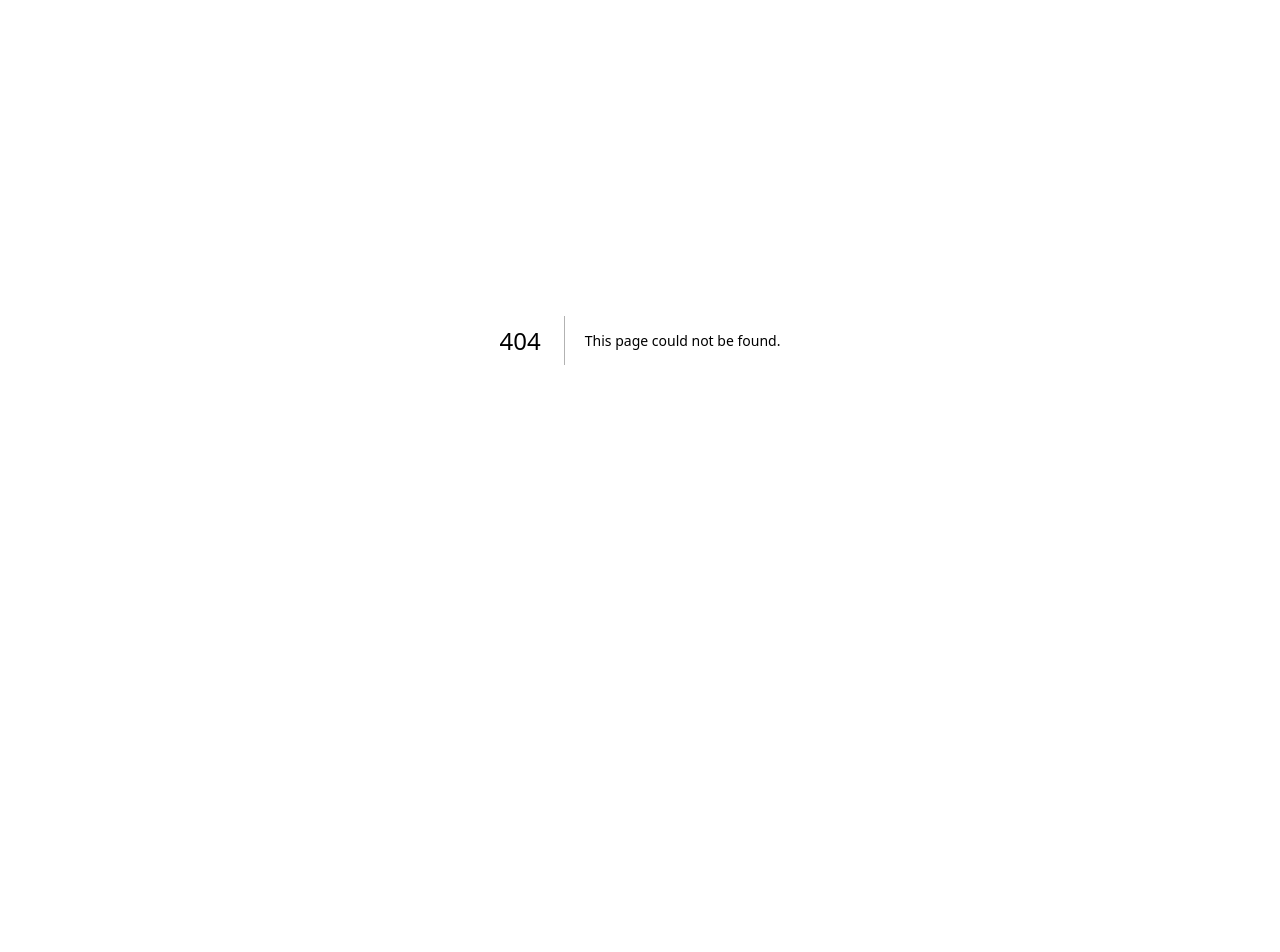
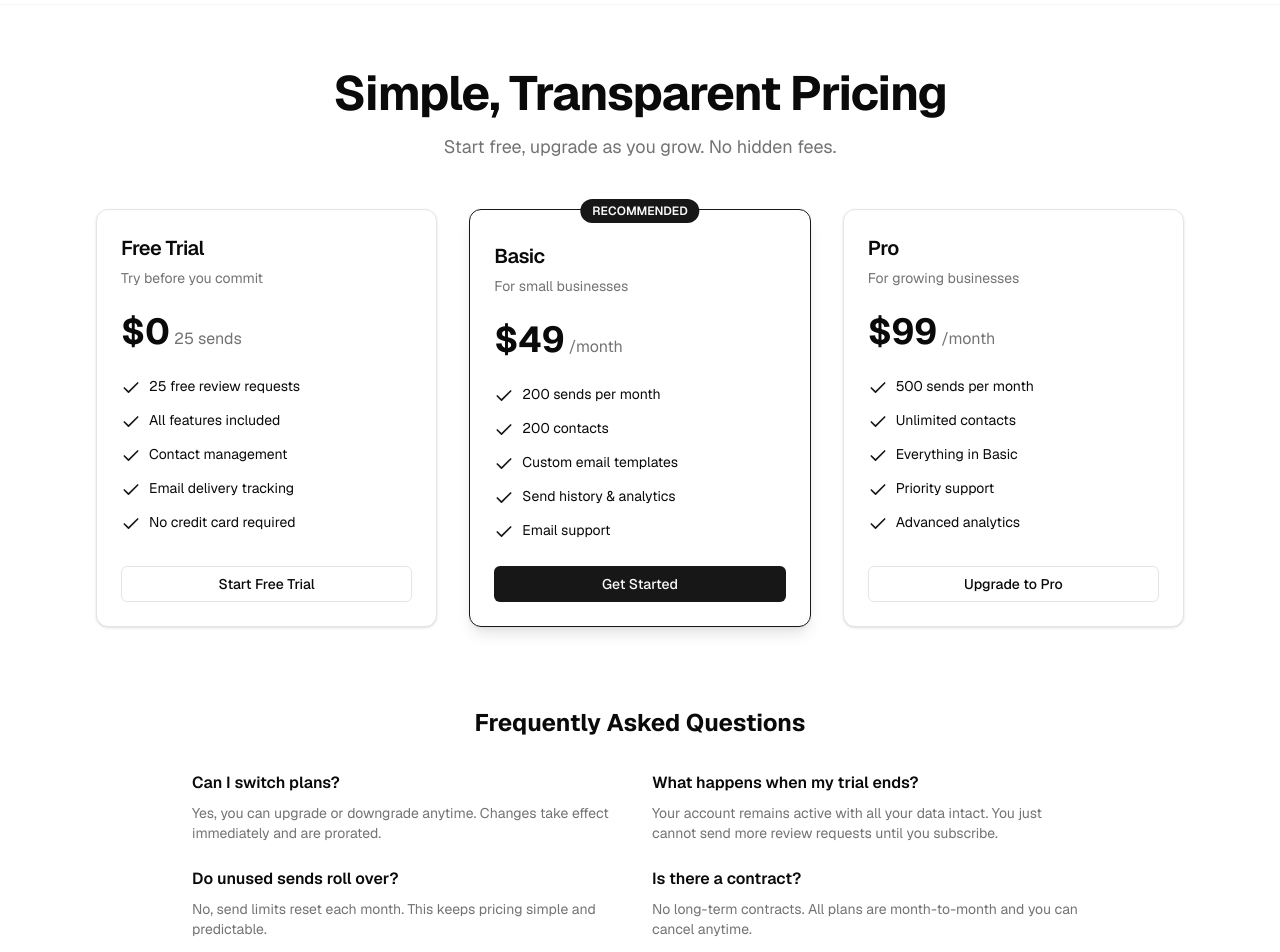
Before and after one commit to aanthonyle28/AvisLoop, a Next.js app: page /pricing in a window 1280 px wide. Before the commit this address had no page. Shown: the part 60-1012 px from the top of the page. Before the commit the page ends 800 px from the top, so only its background shows below. Built offline with nearby package versions, Linux system fonts and the light colour scheme; no server answers.

Commit message:
feat(08-02): create pricing page
- Add /pricing route with metadata for SEO
- Import and render PricingTable component
- Header: 'Simple, Transparent Pricing'
- FAQ section with 4 common questions
- Uses marketing layout (navbar, footer)

```diff
--- /dev/null
+++ b/app/(marketing)/pricing/page.tsx
@@ -0,0 +1,69 @@
+import type { Metadata } from "next";
+import { PricingTable } from "@/components/marketing/pricing-table";
+
+export const metadata: Metadata = {
+  title: "Pricing - AvisLoop",
+  description:
+    "Simple, transparent pricing. Start with 25 free sends, upgrade as you grow. No hidden fees.",
+  openGraph: {
+    title: "Pricing - AvisLoop",
+    description:
+      "Simple, transparent pricing. Start with 25 free sends, upgrade as you grow.",
+  },
+};
+
+export default function PricingPage() {
+  return (
+    <div className="container mx-auto max-w-6xl px-4 sm:px-6 lg:px-8 py-16">
+      {/* Header */}
+      <header className="text-center mb-12">
+        <h1 className="text-4xl sm:text-5xl font-bold tracking-tight mb-4">
+          Simple, Transparent Pricing
+        </h1>
+        <p className="text-lg text-muted-foreground max-w-2xl mx-auto">
+          Start free, upgrade as you grow. No hidden fees.
+        </p>
+      </header>
+
+      {/* Pricing table */}
+      <PricingTable />
+
+      {/* FAQ Section */}
+      <section className="mt-20">
+        <h2 className="text-2xl font-bold text-center mb-8">
+          Frequently Asked Questions
+        </h2>
+        <div className="grid gap-6 md:grid-cols-2 max-w-4xl mx-auto">
+          <div className="space-y-2">
+            <h3 className="font-semibold">Can I switch plans?</h3>
+            <p className="text-sm text-muted-foreground">
+              Yes, you can upgrade or downgrade anytime. Changes take effect
+              immediately and are prorated.
+            </p>
+          </div>
+          <div className="space-y-2">
+            <h3 className="font-semibold">What happens when my trial ends?</h3>
+            <p className="text-sm text-muted-foreground">
+              Your account remains active with all your data intact. You just
+              cannot send more review requests until you subscribe.
+            </p>
+          </div>
+          <div className="space-y-2">
+            <h3 className="font-semibold">Do unused sends roll over?</h3>
+            <p className="text-sm text-muted-foreground">
+              No, send limits reset each month. This keeps pricing simple and
+              predictable.
+            </p>
+          </div>
+          <div className="space-y-2">
+            <h3 className="font-semibold">Is there a contract?</h3>
+            <p className="text-sm text-muted-foreground">
+              No long-term contracts. All plans are month-to-month and you can
+              cancel anytime.
+            </p>
+          </div>
+        </div>
+      </section>
+    </div>
+  );
+}
```
